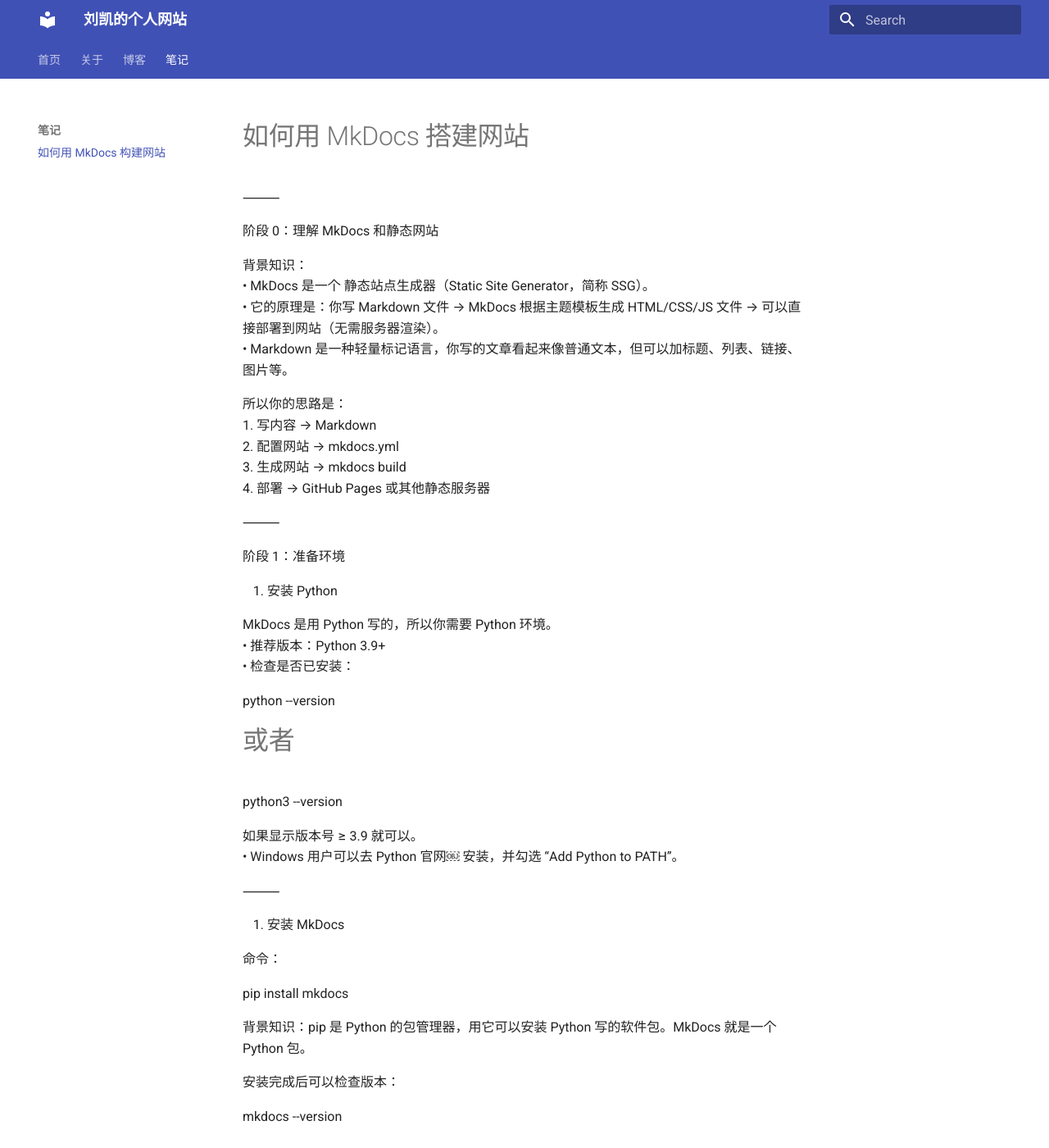
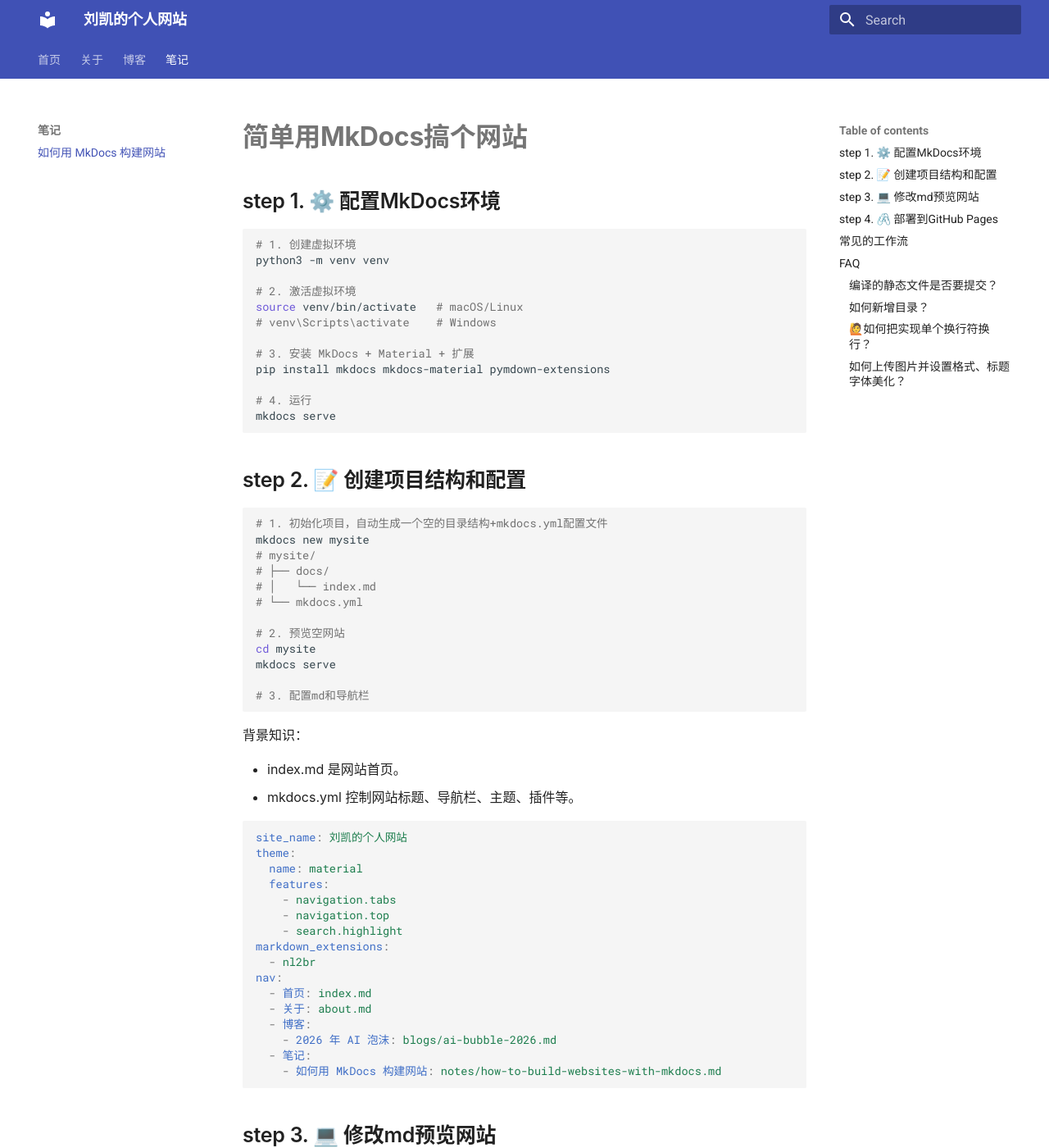
Before and after one commit to xiaokai1996/my-website, an MkDocs documentation site: the page built from docs/notes/how-to-build-websites-with-mkdocs.md, in a window 1280 px wide and 1400 px high. Shown: the whole window at 82% size. Built offline with MkDocs 1.6.1 and Material for MkDocs 9.7.7, drawn with Linux system fonts in a browser that asks for light colours; some of the changed text lies outside the part shown.

Commit message:
add new note

````diff
--- a/docs/notes/how-to-build-websites-with-mkdocs.md
+++ b/docs/notes/how-to-build-websites-with-mkdocs.md
@@ -1,239 +1,241 @@
-# 如何用 MkDocs 搭建网站
+# 简单用MkDocs搞个网站
 
-⸻
+## step 1. ⚙️ 配置MkDocs环境
+```bash
+# 1. 创建虚拟环境
+python3 -m venv venv
 
-阶段 0：理解 MkDocs 和静态网站
+# 2. 激活虚拟环境
+source venv/bin/activate   # macOS/Linux
+# venv\Scripts\activate    # Windows
+
+# 3. 安装 MkDocs + Material + 扩展
+pip install mkdocs mkdocs-material pymdown-extensions
+
+# 4. 运行
+mkdocs serve
+```
+## step 2. 📝 创建项目结构和配置
+```bash
+# 1. 初始化项目，自动生成一个空的目录结构+mkdocs.yml配置文件
+mkdocs new mysite
+# mysite/
+# ├── docs/
+# │   └── index.md
+# └── mkdocs.yml
+
+# 2. 预览空网站
+cd mysite
+mkdocs serve
+
+# 3. 配置md和导航栏
+```
 
 背景知识：
-	•	MkDocs 是一个 静态站点生成器（Static Site Generator，简称 SSG）。
-	•	它的原理是：你写 Markdown 文件 → MkDocs 根据主题模板生成 HTML/CSS/JS 文件 → 可以直接部署到网站（无需服务器渲染）。
-	•	Markdown 是一种轻量标记语言，你写的文章看起来像普通文本，但可以加标题、列表、链接、图片等。
 
-所以你的思路是：
-	1.	写内容 → Markdown
-	2.	配置网站 → mkdocs.yml
-	3.	生成网站 → mkdocs build
-	4.	部署 → GitHub Pages 或其他静态服务器
+- index.md 是网站首页。
+- mkdocs.yml 控制网站标题、导航栏、主题、插件等。
 
-⸻
-
-阶段 1：准备环境
-
-1. 安装 Python
-
-MkDocs 是用 Python 写的，所以你需要 Python 环境。
-	•	推荐版本：Python 3.9+
-	•	检查是否已安装：
-
-python --version
-# 或者
-python3 --version
-
-如果显示版本号 ≥ 3.9 就可以。
-	•	Windows 用户可以去 Python 官网￼ 安装，并勾选 “Add Python to PATH”。
-
-⸻
-
-2. 安装 MkDocs
-
-命令：
-
-pip install mkdocs
-
-背景知识：pip 是 Python 的包管理器，用它可以安装 Python 写的软件包。MkDocs 就是一个 Python 包。
-
-安装完成后可以检查版本：
-
-mkdocs --version
-
-
-⸻
-
-3. 安装主题（可选但推荐）
-	•	MkDocs 默认主题比较简洁，但很多人用 Material for MkDocs，现代感强，功能丰富（搜索、代码高亮、导航栏等）。
-
-安装：
-
-pip install mkdocs-material
-
-背景知识：主题就是 MkDocs 用来把 Markdown 转换成 HTML/CSS/JS 的模板，不同主题页面风格不一样。
-
-⸻
-
-阶段 2：创建网站
-
-1. 初始化项目
-
-mkdocs new mysite
-
-	•	这会创建一个名为 mysite 的文件夹，里面有：
-	•	mkdocs.yml → 网站配置文件
-	•	docs/ → 放 Markdown 文件的目录（网站内容都在这里）
-
-目录结构示例：
-
-mysite/
-├── docs/
-│   └── index.md
-└── mkdocs.yml
-
-背景知识：
-	•	index.md 是网站首页。
-	•	mkdocs.yml 控制网站标题、导航栏、主题、插件等。
-
-⸻
-
-2. 预览网站
-
-进入项目目录：
-
-cd mysite
-
-启动本地服务器：
-
-mkdocs serve
-
-	•	打开浏览器访问 http://127.0.0.1:8000/
-	•	你会看到一个默认的 MkDocs 网站
-	•	好处：你可以实时预览修改内容，无需每次生成 HTML
-
-背景知识：serve 命令会启动一个临时的本地服务器，把生成的 HTML 渲染出来，这样你可以在浏览器里看到效果。
-
-⸻
-
-3. 修改网站内容
-	•	编辑 docs/index.md：
-
-# 欢迎来到我的网站
-
-这是我的第一个 MkDocs 网站。
-
-## 第二个标题
-内容可以加列表：
-- 项目 1
-- 项目 2
-
-	•	添加更多页面：
-	•	创建 docs/about.md
-
-# 关于我
-
-这是我的介绍页面。
-
-	•	配置导航栏，在 mkdocs.yml 中：
-
-site_name: 我的MkDocs网站
-theme:
-  name: material
-nav:
-  - 首页: index.md
-  - 关于: about.md
-
-背景知识：
-	•	nav 控制导航菜单顺序
-	•	Markdown 文件路径对应网站 URL，index.md 默认是 / 首页
-
-⸻
-
-阶段 3：生成静态网站
-	•	当你修改完内容和配置后，可以生成静态文件：
-
-mkdocs build
-
-	•	生成目录：site/
-	•	里面包含最终的 HTML、CSS、JS 文件
-	•	这些文件可以直接上传到服务器，用户访问就能看到网站
-
-背景知识：
-	•	静态网站不需要数据库和后台，直接用浏览器就能打开 HTML 文件
-
-	•	你也可以直接本地预览：
-
-mkdocs serve
-
-
-⸻
-
-阶段 4：部署到 GitHub Pages
-
-1. 创建 GitHub 仓库
-	•	登录 GitHub￼
-	•	新建仓库，例如 mydocs
-	•	仓库名可以和本地文件夹一样，也可以不同
-
-⸻
-
-2. 初始化 Git 并上传代码
-
-git init
-git add .
-git commit -m "初始化 MkDocs 网站"
-git branch -M main
-git remote add origin https://github.com/用户名/mydocs.git
-git push -u origin main
-
-背景知识：
-	•	Git 是版本管理工具
-	•	GitHub 是远程托管仓库
-	•	push 是把本地代码上传到 GitHub
-
-⸻
-
-3. 使用 MkDocs GitHub 部署插件
-	•	安装插件：
-
-pip install mkdocs-git-revision-date-localized-plugin
-
-	•	直接部署到 GitHub Pages：
-
-mkdocs gh-deploy
-
-说明：
-	•	gh-deploy 会自动：
-	1.	生成静态文件到 site/
-	2.	创建一个 gh-pages 分支（GitHub Pages 默认分支）
-	3.	上传到远程仓库
-	•	之后你就可以访问：
-
-https://用户名.github.io/mydocs/
-
-
-⸻
-
-4. 小技巧
-	•	如果修改内容，直接：
-
-mkdocs gh-deploy
-
-就会自动更新网站，无需重复创建仓库。
-	•	如果使用 Material 主题，可以在 mkdocs.yml 加一些高级配置：
-
+```yaml
+site_name: 刘凯的个人网站
 theme:
   name: material
   features:
     - navigation.tabs
     - navigation.top
     - search.highlight
+markdown_extensions:
+  - nl2br
+nav:
+  - 首页: index.md
+  - 关于: about.md
+  - 博客:
+    - 2026 年 AI 泡沫: blogs/ai-bubble-2026.md
+  - 笔记:
+    - 如何用 MkDocs 构建网站: notes/how-to-build-websites-with-mkdocs.md
+```
 
-这些会增加标签页导航、顶部导航和搜索高亮功能。
+## step 3. 💻 修改md预览网站
+```bash
+mkdocs serve	# 本机8000端口预览
+mkdocs build	# 生成静态网页，这一步其实没啥用！mkdocs gh-deploy会自动包含这一步
+```
+## step 4. 🖇️ 部署到GitHub Pages
+```bash
+# 1. 先把本地的git目录提交到远端
+git init
+git add .
+git commit -m "初始化 MkDocs 网站"
+git branch -M main
+# git@github.com:xiaokai1996/my-website.git
+git remote add origin https://github.com/xiaokai1996/my-website.git
+git push -u origin main
 
-⸻
+# 2. 安装mkdocs github部署插件
+pip install mkdocs-git-revision-date-localized-plugin
 
-✅ 阶段 5：网站维护思路
-	1.	所有内容都在 docs/ → Markdown 文件
-	2.	配置在 mkdocs.yml → 网站信息、导航栏、主题、插件
-	3.	本地预览用：
+# 3. 然后把md渲染成静态文件自动触发github的流水线
+mkdocs gh-deploy
+```
 
-mkdocs serve
+为啥mkdocs gh-deploy可以一键部署呢？因为他会自动帮你做3件事情：
 
-	4.	部署更新用：
+1. 把md渲染成静态文件，放到site文件夹下
+2. 创建一个gh-pages分支
+3. 把gh-pages分支推送到远程仓库
 
-mkdocs gh-deploy
+## 常见的工作流
 
-这样你就有了 完整的静态网站流程：写内容 → 本地预览 → 配置 → 部署到 GitHub Pages
+1. 随手写一个md文件，改一下配置：`mkdocs.yml`
+2. 信心满满在本机 [预览](http://127.0.0.1:8000/)：`mkdocs server`
+3. 好像差点意思，先存个档明天再搞：`git add . && git commit -m "update" && git push`
+4. 非常棒了，一键发布 ：`mkdocs gh-deploy`
+5. 欢迎访问 [我的网站](https://xiaokai1996.github.io/my-website/)
 
-⸻
+## FAQ
 
-如果你愿意，我可以帮你直接写一个 示例项目结构 + mkdocs.yml 配置文件 + Material 主题示例，你拷贝就能跑起来。
+### 编译的静态文件是否要提交？
 
-你希望我帮你直接写吗？
+不需要提交，如果不小心提交了，可以使用下面这种方法删除，然后新建一个.gitignore文件把/site文件夹加进去
+```bash
+git rm -r --cached site
+git commit -m "删除 site"
+git push
+```
+### 如何新增目录？
+每个md都会生成一个网页
+nav决定了网站的目录结构，在mkdocs.yml中新增对应的目录架构就行
+```sql
+docs/
+├── guide/
+│   ├── install.md
+│   └── usage.md
+├── tutorials/
+│   ├── tutorial1.md
+│   └── tutorial2.md
+nav:
+  - 首页: index.md
+  - 指南:
+      - 安装: guide/install.md
+      - 使用: guide/usage.md
+  - 教程:
+      - 教程1: tutorials/tutorial1.md
+      - 教程2: tutorials/tutorial2.md
+```
+
+### 🙋如何把实现单个换行符换行？
+github中默认是双换行符=真正的换行，单个换行符=字符串连接。
+但可以通过插件实现
+``` yaml
+site_name: 我的MkDocs网站
+theme:
+  name: material
+markdown_extensions:
+  - nl2br  # 让单回车换行生效
+nav:
+  - 首页: index.md
+```
+
+### 如何上传图片并设置格式、标题字体美化？
+使用这种相对写法，可以直接显示图片，开启pymdownx的扩展插件，就可以实现
+```md
+![hello](../assets/images/image-0001.png){ width=200px }
+![hello](../assets/images/image-0001.png){ width=50% }
+![hello](../assets/images/image-0001.png){ .my-img }
+![hello](../assets/images/image-0001.png){ .center-image width=200px }
+```
+
+还可以在doc目录下配置`docs/stylesheets/extra.css`，配置一些常用的格式，注意格式可以叠加！
+```css
+.my-img {
+  width: 200px;
+  height: auto;
+}
+.center-image {
+  display: block;
+  margin-left: auto;
+  margin-right: auto;
+}
+```
+
+最终配置如下，重点是`pymdownx.extra`和`stylesheets/extra.css`
+``` yaml
+site_name: 刘凯的个人网站
+theme:
+  name: material
+  features:
+    - navigation.tabs
+    - navigation.top
+    - search.highlight
+markdown_extensions:
+  - nl2br                # 支持单换行符转换为真正的换行符
+  - admonition          # 支持提示框（注意、警告等）
+  - codehilite          # 代码高亮
+  - toc                 # 生成目录
+  - pymdownx.arithmatex # 数学公式
+  - pymdownx.betterem   # 改善斜体/加粗语法
+  - pymdownx.caret      # 支持上标 ^text^
+  - pymdownx.emoji      # 支持 :smile: 表情
+  - pymdownx.inlinehilite
+  - pymdownx.magiclink  # 自动识别 URL 并生成链接
+  - pymdownx.mark       # 高亮文字
+  - pymdownx.smartsymbols
+  - pymdownx.tasklist   # 支持任务列表
+  - pymdownx.tilde      # 支持下标 ~text~
+  - pymdownx.extra       # 额外的 Markdown 扩展
+extra_css:
+  - stylesheets/extra.css
+nav:
+  - 首页: index.md
+  - 关于: about.md
+  - 博客:
+    - 2026 年 AI 泡沫: blogs/ai-bubble-2026.md
+  - 笔记:
+    - 如何用 MkDocs 构建网站: notes/how-to-build-websites-with-mkdocs.md
+```
+
+其中`stylesheets/extra.css`主要是用来配置标题字体、图片格式等。
+
+```css
+/* 全局标题加粗（推荐） */
+.md-typeset h1 {
+  font-weight: 700;
+}
+
+.md-typeset h2 {
+  font-weight: 600;
+}
+
+.md-typeset h3 {
+  font-weight: 600;
+}
+
+.md-typeset h4,
+.md-typeset h5,
+.md-typeset h6 {
+  font-weight: 500;
+}
+
+/* 中文友好字体 */
+.md-typeset {
+  font-family:
+    -apple-system,
+    BlinkMacSystemFont,
+    "PingFang SC",
+    "Hiragino Sans GB",
+    "Microsoft YaHei",
+    "Noto Sans CJK SC",
+    "Source Han Sans SC",
+    sans-serif;
+}
+
+.my-img {
+  width: 200px;
+  height: auto;
+}
+.center-image {
+  display: block;
+  margin-left: auto;
+  margin-right: auto;
+}
+```
--- /dev/null
+++ b/docs/stylesheets/extra.css
@@ -0,0 +1,41 @@
+/* 全局标题加粗（推荐） */
+.md-typeset h1 {
+  font-weight: 700;
+}
+
+.md-typeset h2 {
+  font-weight: 600;
+}
+
+.md-typeset h3 {
+  font-weight: 600;
+}
+
+.md-typeset h4,
+.md-typeset h5,
+.md-typeset h6 {
+  font-weight: 500;
+}
+
+/* 中文友好字体 */
+.md-typeset {
+  font-family:
+    -apple-system,
+    BlinkMacSystemFont,
+    "PingFang SC",
+    "Hiragino Sans GB",
+    "Microsoft YaHei",
+    "Noto Sans CJK SC",
+    "Source Han Sans SC",
+    sans-serif;
+}
+
+.my-img {
+  width: 200px;
+  height: auto;
+}
+.center-image {
+  display: block;
+  margin-left: auto;
+  margin-right: auto;
+}
--- a/mkdocs.yml
+++ b/mkdocs.yml
@@ -6,7 +6,23 @@
     - navigation.top
     - search.highlight
 markdown_extensions:
-  - nl2br
+  - nl2br                # 支持单换行符转换为真正的换行符
+  - admonition          # 支持提示框（注意、警告等）
+  - codehilite          # 代码高亮
+  - toc                 # 生成目录
+  - pymdownx.arithmatex # 数学公式
+  - pymdownx.betterem   # 改善斜体/加粗语法
+  - pymdownx.caret      # 支持上标 ^text^
+  - pymdownx.emoji      # 支持 :smile: 表情
+  - pymdownx.inlinehilite
+  - pymdownx.magiclink  # 自动识别 URL 并生成链接
+  - pymdownx.mark       # 高亮文字
+  - pymdownx.smartsymbols
+  - pymdownx.tasklist   # 支持任务列表
+  - pymdownx.tilde      # 支持下标 ~text~
+  - pymdownx.extra       # 额外的 Markdown 扩展
+extra_css:
+  - stylesheets/extra.css
 nav:
   - 首页: index.md
   - 关于: about.md
````
Also changed, not shown: docs/blogs/ai-bubble-2026.md (+7 -0 lines), 5 other files.
